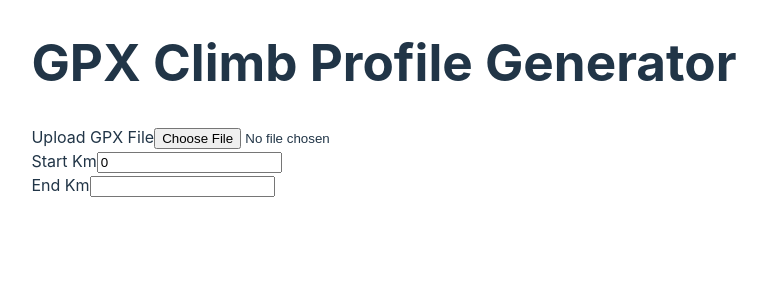
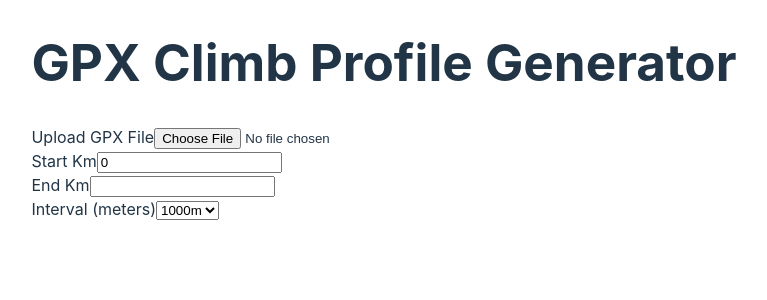
Before and after one commit to hbulens/climbprofile, a React (Vite) app: page / in a window 1280 px wide. Shown: the top 300 px of the page, without its empty margins (256-1023 px from the left). Built offline with nearby package versions, Linux system fonts and the light colour scheme.

Commit message:
Climb profile interval

```diff
--- a/src/App.tsx
+++ b/src/App.tsx
@@ -7,6 +7,7 @@ const App: React.FC = () => {
   const [endKm, setEndKm] = useState<number>(Infinity);
   const [climbProfile, setClimbProfile] = useState<ClimbProfile>();
   const [gpx, setGpx] = useState<string>("");
+  const [interval, setInterval] = useState<number>(1000); // Add state for interval
 
   const handleFileUpload = (event: React.ChangeEvent<HTMLInputElement>) => {
     const file = event.target.files?.[0];
@@ -22,12 +23,12 @@ const App: React.FC = () => {
 
   const calculateProfile = (gpxData: string) => {
     const processor = new GPXDataProcessor(gpxData);
-    setClimbProfile(processor.calculateElevationPerKilometer(startKm, endKm + 1));
+    setClimbProfile(processor.calculateElevation(startKm, endKm + 1, interval));
   };
 
   useEffect(() => {
     if (gpx) calculateProfile(gpx);
-  }, [gpx, startKm, endKm]);
+  }, [gpx, startKm, endKm, interval]);
 
   return (
     <div className="min-h-screen bg-gray-100 flex flex-col items-center py-10">
@@ -67,6 +68,21 @@ const App: React.FC = () => {
                 className="mt-2 block w-full border border-gray-300 rounded-md shadow-sm focus:ring-indigo-500 focus:border-indigo-500 sm:text-sm"
               />
             </div>
+
+            <div>
+              <label className="block text-sm font-medium text-gray-700">Interval (meters)</label>
+              <select
+                value={interval}
+                onChange={(e) => setInterval(parseInt(e.target.value))}
+                className="mt-2 block w-full border border-gray-300 rounded-md shadow-sm focus:ring-indigo-500 focus:border-indigo-500 sm:text-sm"
+              >
+                <option value={100}>100m</option>
+                <option value={200}>200m</option>
+                <option value={500}>500m</option>
+                <option value={1000}>1000m</option>
+              </select>
+            </div>
+
           </div>
         </form>
 
--- a/src/components/chart.tsx
+++ b/src/components/chart.tsx
@@ -56,7 +56,6 @@ const ClimbProfileChart: React.FC<ClimbProfileProps> = ({ climbProfile }) => {
         };
 
         const getAreaColor = (gradient: number) => {
-            console.log(gradient);
             // Using the original color scheme with a subtle gradient effect
             if (gradient < -2) return 'rgba(128, 128, 128, 0.7)'; // Light gray for negative gradient
             if (gradient < 4) return 'rgba(0, 255, 0, 0.7)'; // Green for gradient < 4
--- a/src/components/generator.ts
+++ b/src/components/generator.ts
@@ -43,12 +43,12 @@ export class GPXDataProcessor {
         this.parse(gpxData);
     }
 
-    calculateElevationPerKilometer(startKm: number = 0, endKm: number = Infinity, sectionLength: number = 1000): ClimbProfile {
+    calculateElevation(startKm: number = 0, endKm: number = Infinity, sectionLength: number = 500): ClimbProfile {
         // Filter points within the specified range
         const section = this.pickSection(startKm, endKm);
 
         // Group points by kilometer segment
-        const groupedByKm = _.groupBy(section, (point: Point) => Math.floor(point.distance / sectionLength));
+        const groupedByInterval = _.groupBy(section, (point: Point) => Math.floor(point.distance / sectionLength));
 
         // Initialize variables for the climb profile
         const sections: Section[] = [];
@@ -58,7 +58,7 @@ export class GPXDataProcessor {
         let previousAltitude = 0; // Track the altitude after each kilometer
 
         // Iterate over the grouped data using for...of and Object.entries
-        for (const [kmSegment, points] of Object.entries(groupedByKm)) {
+        for (const [kmSegment, points] of Object.entries(groupedByInterval)) {
             // Convert kmSegment to number
             const kmSegmentNumber = parseFloat(kmSegment);
 
@@ -78,7 +78,7 @@ export class GPXDataProcessor {
 
             // Add the elevation data to the array
             const newSection = {
-                distance: kmSegmentNumber,
+                distance: kmSegmentNumber * (sectionLength / 1000),
                 minElevation: roundedMinElevation,
                 maxElevation: roundedMaxElevation,
                 delta: endElevation - startElevation
@@ -115,6 +115,7 @@ export class GPXDataProcessor {
             }))
         };
 
+        console.log(climbProfile);
         return climbProfile;
     }
 
```
